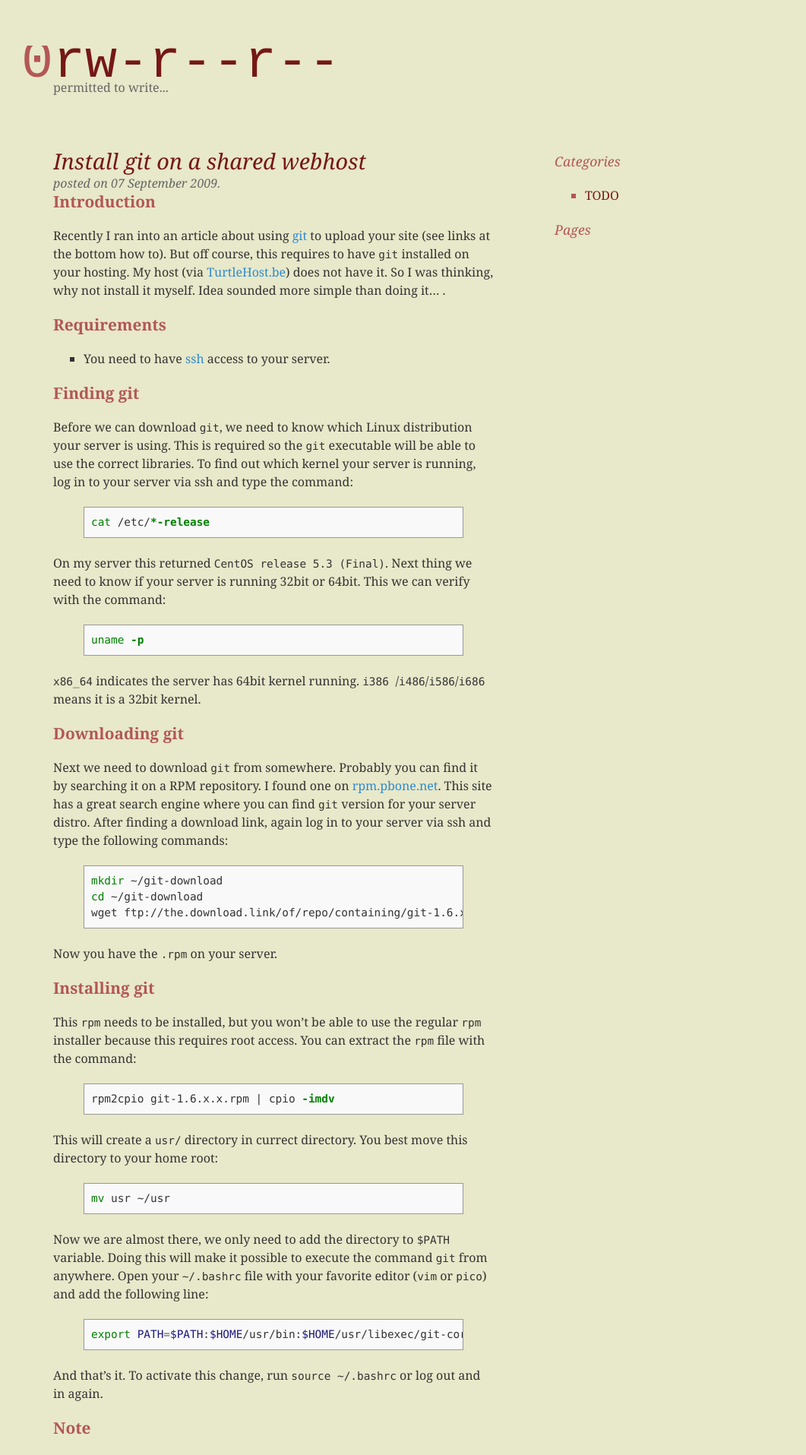
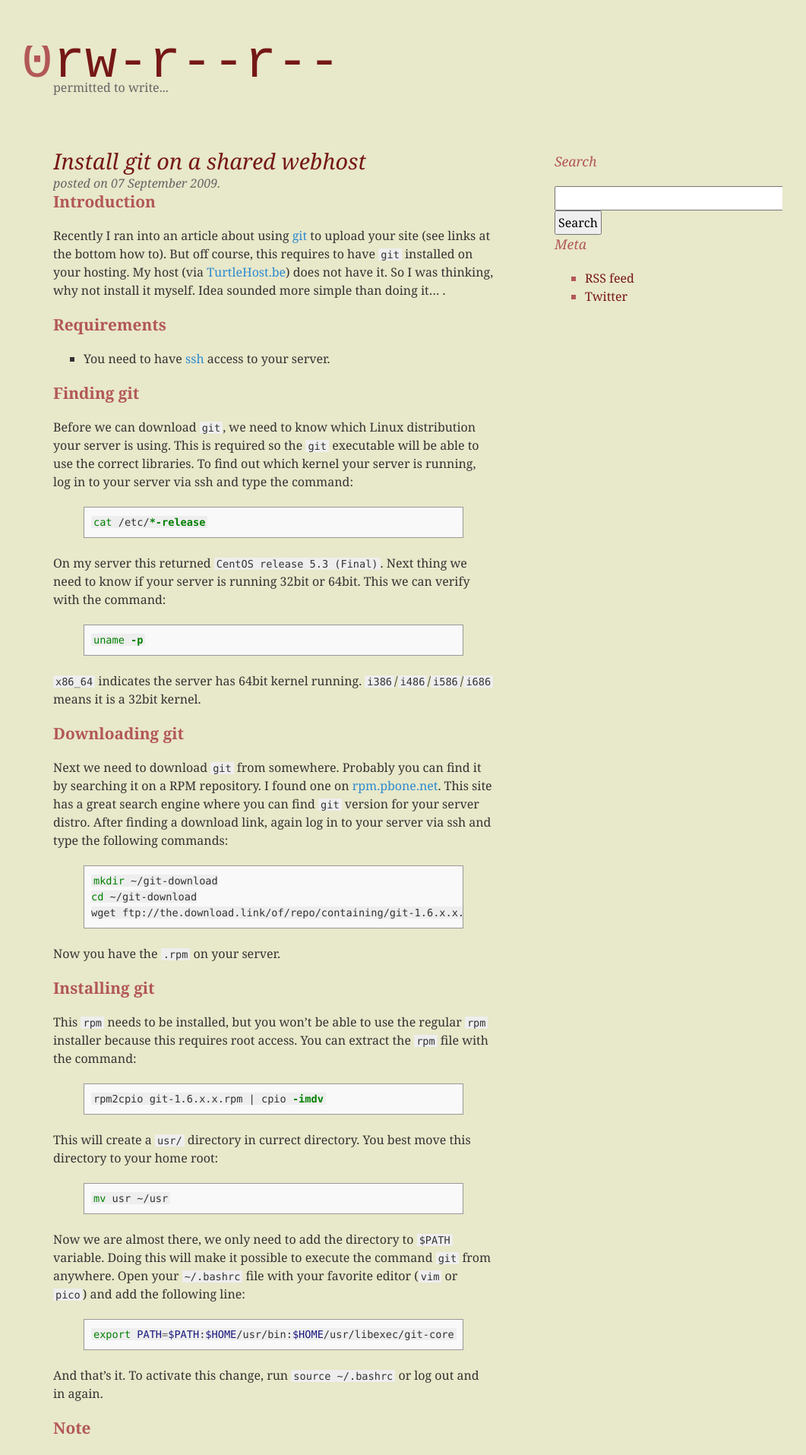
Before and after one commit to Zagyarakushi/website, a Jekyll site: the page built from _posts/2009-09-07-install-git-on-a-shared-webhost.md, in a window 1280 px wide. Shown: the top 1915 px of the page at 76% size, without its empty margins (90-1151 px from the left). Built offline with Jekyll 4.4.1, drawn with Linux system fonts in a browser that asks for light colours; comment, search, counter and statistics services are not loaded.

Commit message:
Added search and restyle <code>

```diff
--- a/_layouts/default.html
+++ b/_layouts/default.html
@@ -26,11 +26,21 @@
 			{{ content }}
 		</div><!-- #content -->
 		<div id="side">
-			<h1>Categories</h1>
+			<h1>Search</h1>
+			<form action="" id="cse-search-box">
+			  <div>
+			    <input type="hidden" name="cx" value="012756515914671374425:dcryjfcxqvc" />
+			    <input type="hidden" name="cof" value="FORID:10" />
+			    <input type="hidden" name="ie" value="UTF-8" />
+			    <input type="text" name="q" size="31" />
+			    <input type="submit" name="sa" value="Search" />
+			  </div>
+			</form>
+			<h1>Meta</h1>
 			<ul>
-				<li><a href="#">TODO</a></li>
+				<li><a href="http://feeds.feedburner.com/writepermission">RSS feed</a></li>
+				<li><a href="http://twitter.com/To1ne">Twitter</a></li>
 			</ul>
-			<h1>Pages<h1>
 		</div><!-- #side -->
 	</div>
 
--- a/_posts/2009-09-07-install-git-on-a-shared-webhost.md
+++ b/_posts/2009-09-07-install-git-on-a-shared-webhost.md
@@ -23,7 +23,7 @@ Next thing we need to know if your server is running 32bit or 64bit. This we can
 {% highlight bash %}
 uname -p
 {% endhighlight %}
-`x86_64` indicates the server has 64bit kernel running. `i386 `/`i486`/`i586`/`i686` means it is a 32bit kernel.
+`x86_64` indicates the server has 64bit kernel running. `i386`/`i486`/`i586`/`i686` means it is a 32bit kernel.
 
 ## Downloading git
 Next we need to download `git` from somewhere. Probably you can find it by searching it on a RPM repository. I found one on [rpm.pbone.net](http://rpm.pbone.net/). This site has a great search engine where you can find `git` version for your server distro.
--- a/css/style.css
+++ b/css/style.css
@@ -183,15 +183,18 @@ a img {
 }
 
 /* Code */
+pre, code {
+	font: .85em Monaco, monospace, Courier, "Courier New";
+}
 pre {
 	overflow: auto;
-	font: .9em Monaco, monospace, Courier, "Courier New";
 	line-height: 21px;
 	margin-bottom: 21px;
 	padding: 9px;
 }
 code {
-	font: .9em Monaco, monospace, Courier, "Courier New";
+	background: #EEEEEE none repeat scroll 0 0;
+	padding:0 3px;
 }
 pre code {
 	font-size: 1em;
```
